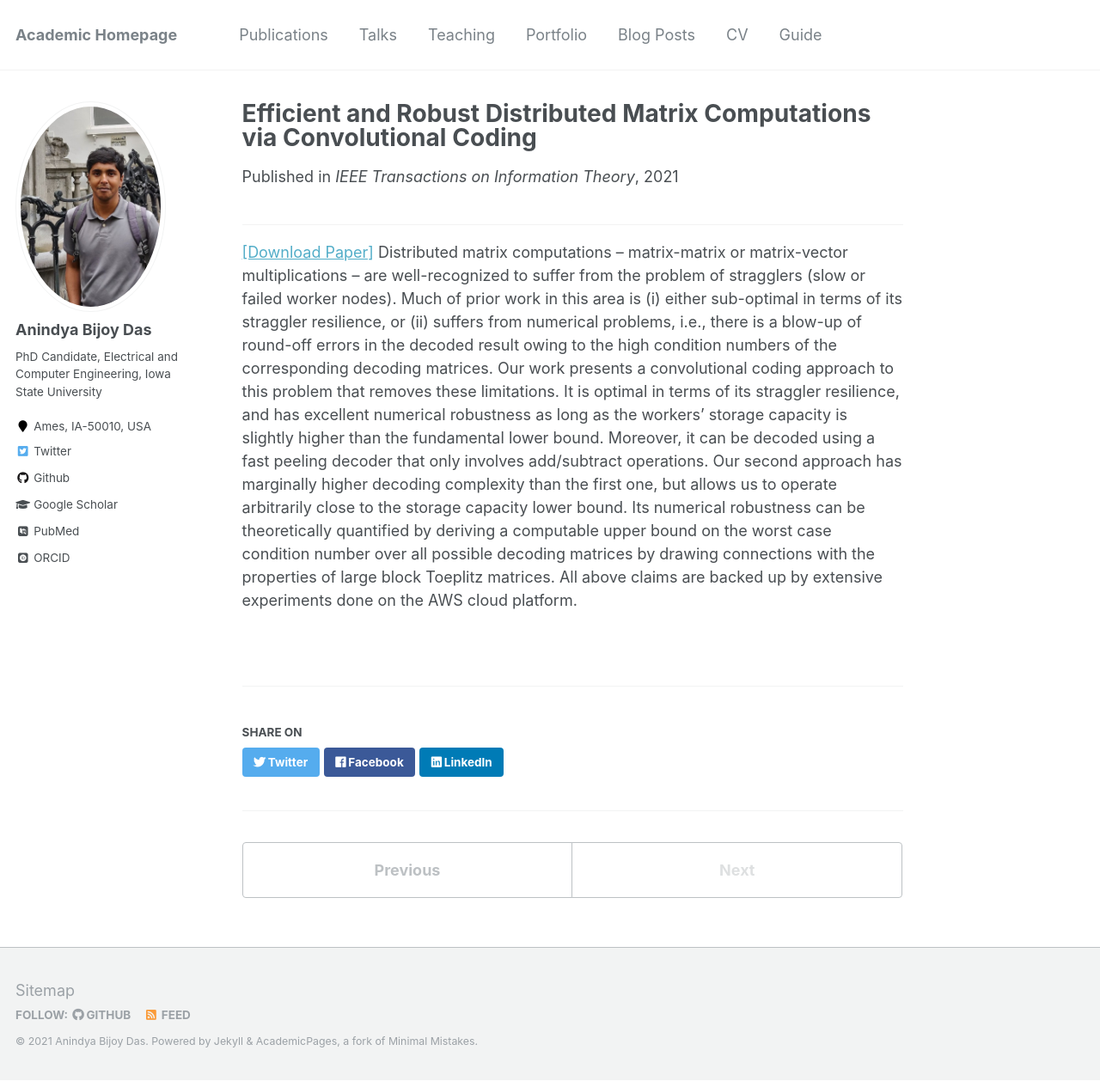
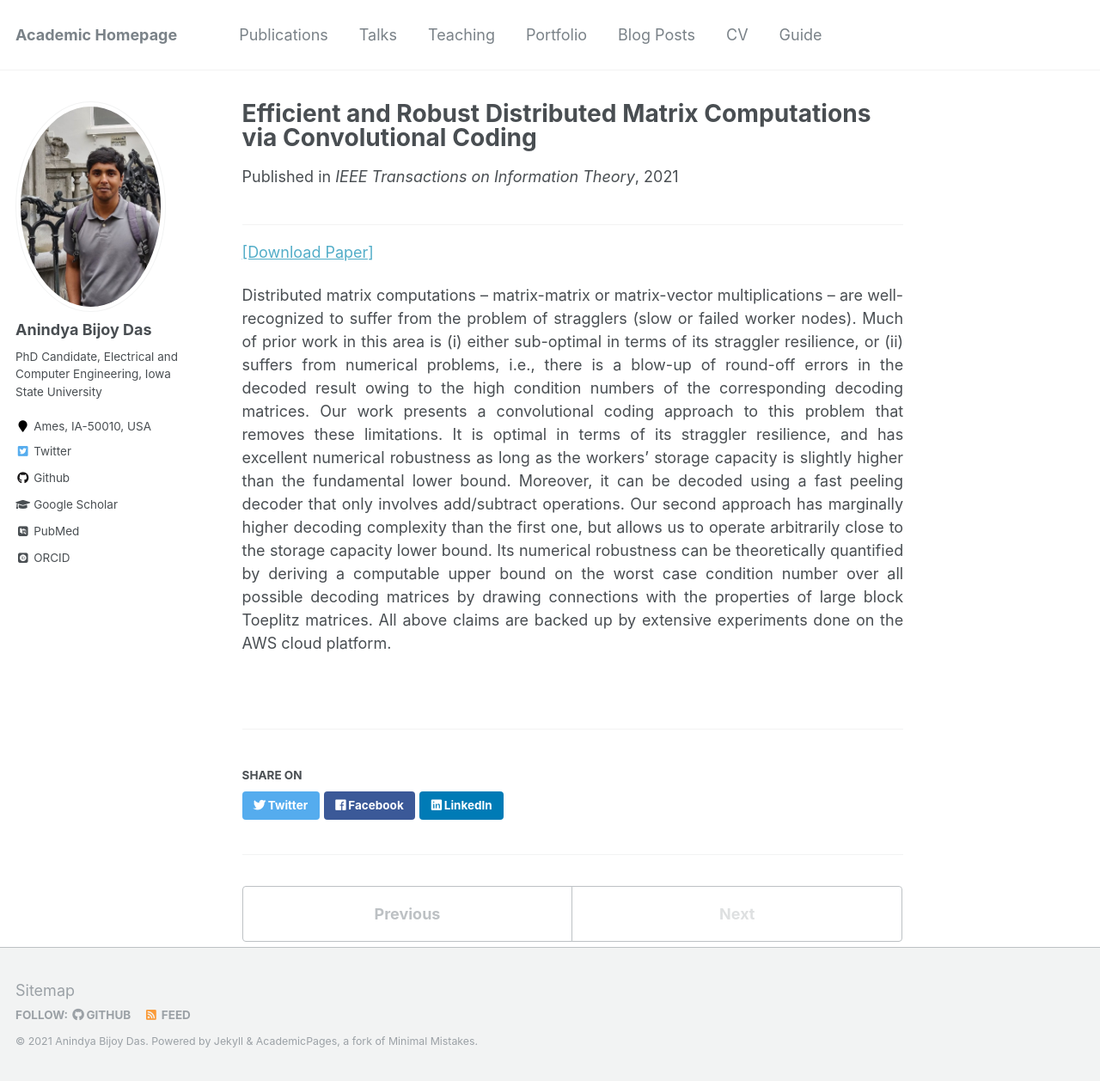
Before and after one commit to anindyabijoydas/portfolio, a Jekyll site: the page built from _publications/ConvolutionalCoding.md, in a window 1280 px wide and 1258 px high. Shown: the whole window at 86% size. Built offline with Jekyll 4.4.1, drawn with Linux system fonts in a browser that asks for light colours; some web fonts are replaced.

Commit message:
Update ConvolutionalCoding.md

```diff
--- a/_publications/ConvolutionalCoding.md
+++ b/_publications/ConvolutionalCoding.md
@@ -6,9 +6,12 @@ date: 07/2021
 venue: 'IEEE Transactions on Information Theory'
 paperurl: 'https://github.com/anindyabijoydas/portfolio/blob/main/files/Convolutional_Coding.pdf'
 presentationurl: ''
-codeurl: 'https://github.com/uclanlp/Robust-XLT'
+codeurl: ''
 excerpt: ''
 ---
 ---
 <a href='https://ieeexplore.ieee.org/abstract/document/9478901' target="_blank">[Download Paper]</a>
+
+<p align="justify">
 Distributed matrix computations – matrix-matrix or matrix-vector multiplications – are well-recognized to suffer from the problem of stragglers (slow or failed worker nodes). Much of prior work in this area is (i) either sub-optimal in terms of its straggler resilience, or (ii) suffers from numerical problems, i.e., there is a blow-up of round-off errors in the decoded result owing to the high condition numbers of the corresponding decoding matrices. Our work presents a convolutional coding approach to this problem that removes these limitations. It is optimal in terms of its straggler resilience, and has excellent numerical robustness as long as the workers’ storage capacity is slightly higher than the fundamental lower bound. Moreover, it can be decoded using a fast peeling decoder that only involves add/subtract operations. Our second approach has marginally higher decoding complexity than the first one, but allows us to operate arbitrarily close to the storage capacity lower bound. Its numerical robustness can be theoretically quantified by deriving a computable upper bound on the worst case condition number over all possible decoding matrices by drawing connections with the properties of large block Toeplitz matrices. All above claims are backed up by extensive experiments done on the AWS cloud platform.
+</p>
```
